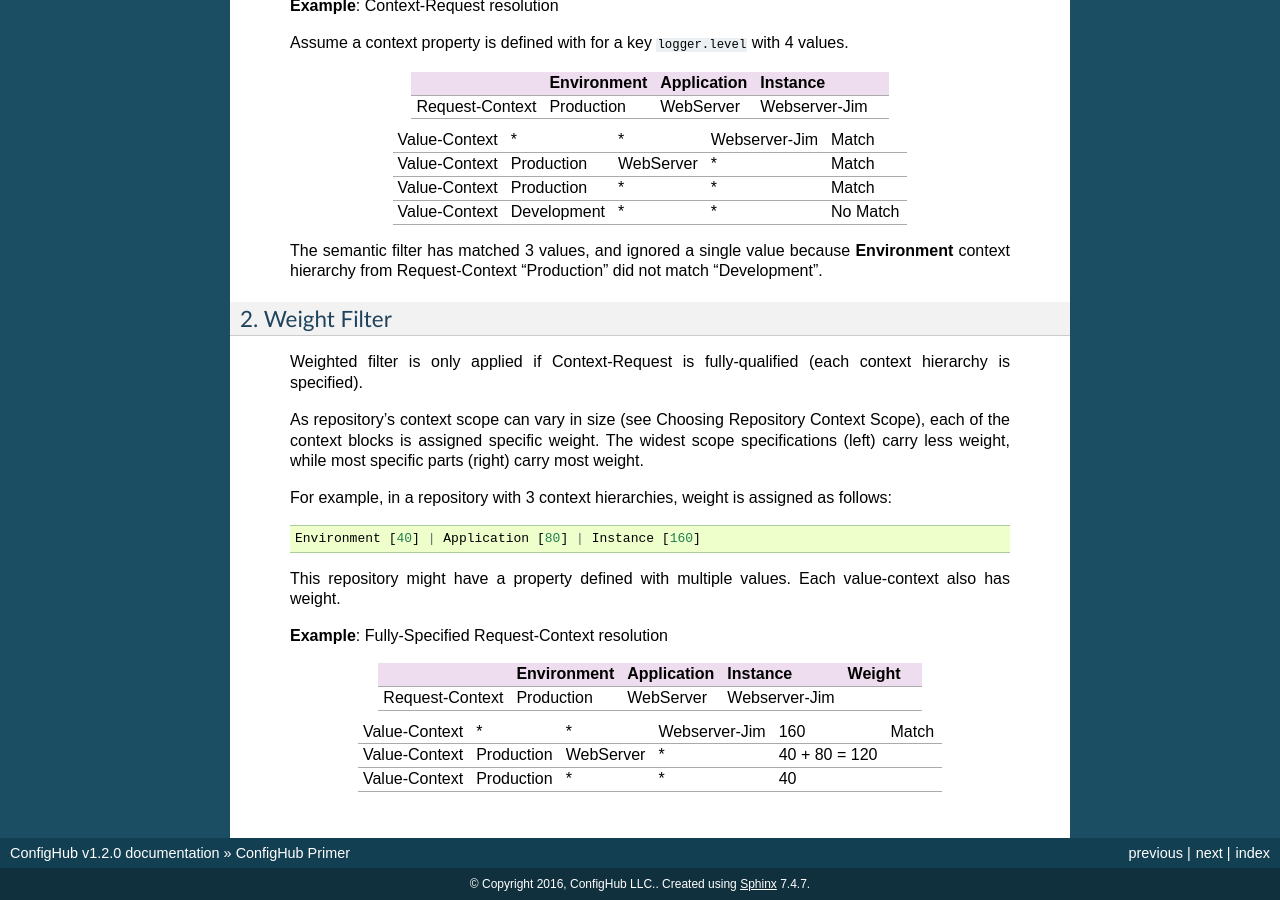
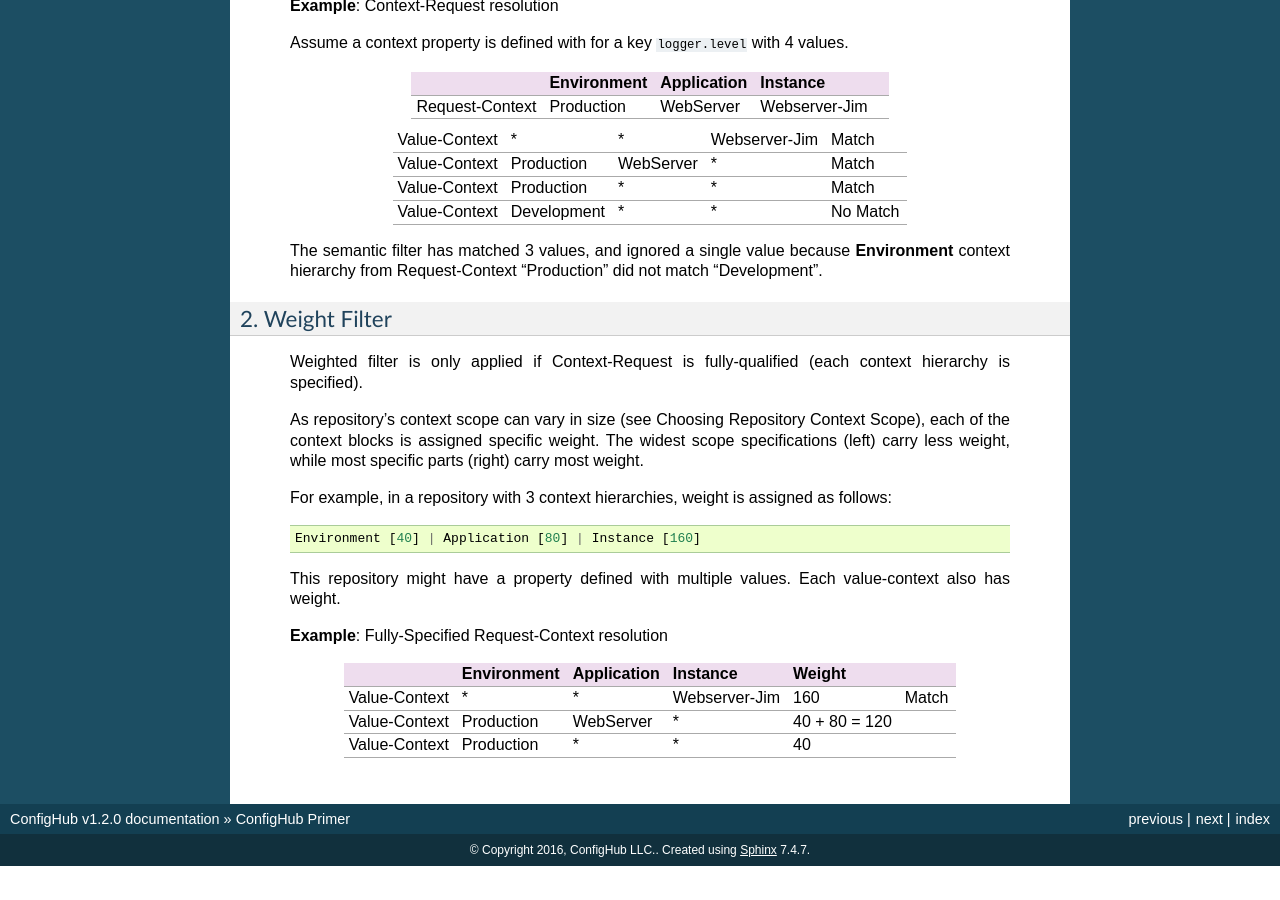
Before and after one commit to ConfigHubPub/Docs, a Sphinx documentation site: the page built from documentation/pages/primer.rst, in a window 1280 px wide and 900 px high, scrolled down 1311 px. Built offline with Sphinx 7.4.7, drawn with Linux system fonts in a browser that asks for light colours; after the commit the page ends 2177 px from its top, so only the background shows below that.

```diff
--- a/documentation/pages/primer.rst
+++ b/documentation/pages/primer.rst
@@ -117,10 +117,6 @@ Matching value to request context occurs in two steps:
    +---------------------+------------------+---------------+---------------+-----------------+-----------------+
    |                     | Environment      | Application   | Instance      | Weight          |                 |
    +=====================+==================+===============+===============+=================+=================+
-   | Request-Context     | Production       | WebServer     | Webserver-Jim |                 |                 |
-   +---------------------+------------------+---------------+---------------+-----------------+-----------------+
-
-   +---------------------+------------------+---------------+---------------+-----------------+-----------------+
    | Value-Context       | :nb:`\*`         | :nb:`\*`      | Webserver-Jim | 160             | :sr:`Match`     |
    +---------------------+------------------+---------------+---------------+-----------------+-----------------+
    | Value-Context       | Production       | WebServer     | :nb:`\*`      | 40 + 80 = 120   |                 |
```
